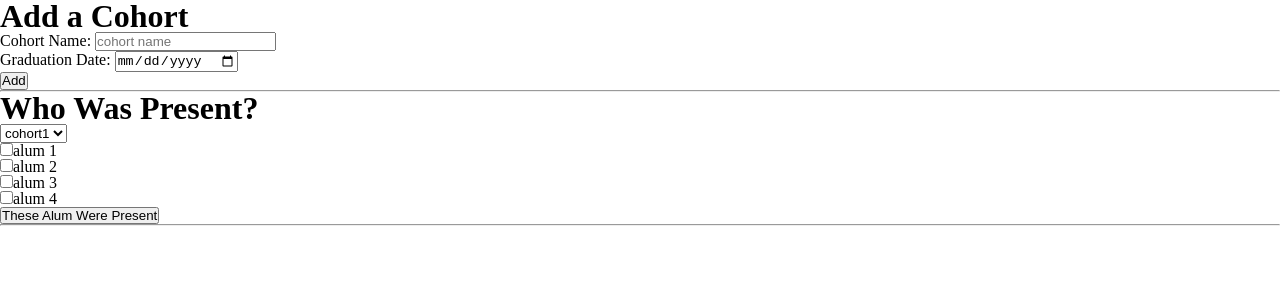
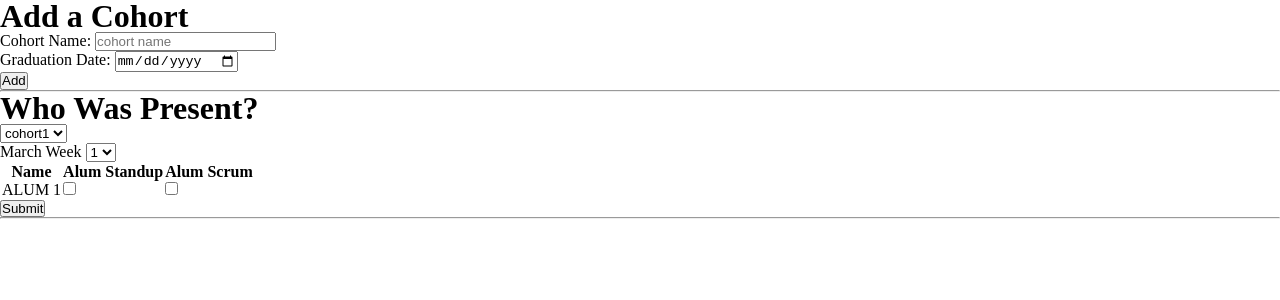
Before and after one commit to AwrenNuit/alum-tracker, a React (Create React App) app: page / in a window 1280 px wide. Shown: the top 300 px of the page. Built offline with nearby package versions, Linux system fonts and the light colour scheme.

Commit message:
set up month and week picker

```diff
--- a/src/components/AlumList/AlumList.js
+++ b/src/components/AlumList/AlumList.js
@@ -7,48 +7,111 @@ export default function AlumList() {
   // const alumList = useSelector(state => state.alum); // reducer holds alum list from firebase
   // const cohortList = useSelector(state => state.cohorts); // reducer holds cohort list from firebase
   const [alumPresent, setAlumPresent] = useState([]);
+  const [month, setMonth] = useState('');
+  const [week, setWeek] = useState('');
 
   useEffect(()=>{
-    //
+    let date = new Date().getMonth();
+    switch(+date){
+      case 0:
+        setMonth('January');
+        break;
+      case 1:
+        setMonth('February');
+        break;
+      case 2:
+        setMonth('March');
+        break;
+      case 3:
+        setMonth('April');
+        break;
+      case 4:
+        setMonth('May');
+        break;
+      case 5:
+        setMonth('June');
+        break;
+      case 6:
+        setMonth('July');
+        break;
+      case 7:
+        setMonth('August');
+        break;
+      case 8:
+        setMonth('September');
+        break;
+      case 9:
+        setMonth('October');
+        break;
+      case 10:
+        setMonth('November');
+        break;
+      case 11:
+        setMonth('December');
+        break;
+    }
   })
 
   return(
     <>
     <h1>Who Was Present?</h1>
     <form>
-      <select>
-        <option>cohort1</option>
-        <option>cohort2</option>
-      </select>
+      <div>
+        <select>
+          <option>cohort1</option>
+          <option>cohort2</option>
+        </select>
+      </div>
+
+      <div>
+        <p>
+          {month} Week&nbsp;
+          <select onChange={(e)=>setWeek(e.target.value)}>
+            <option value={1}>1</option>
+            <option value={2}>2</option>
+            <option value={3}>3</option>
+            <option value={4}>4</option>
+            <option value={5}>5</option>
+          </select>
+        </p>
+      </div>
 
       {/* checkbox list of alum based on selected cohort */}
       <div>
-        <label>
-          <input type="checkbox" name="alum" />
-          alum 1
-        </label>
-      </div>
-      <div>
-        <label>
-          <input type="checkbox" name="alum" />
-          alum 2
-        </label>
-      </div>
-      <div>
-        <label>
-          <input type="checkbox" name="alum" />
-          alum 3
-        </label>
-      </div>
-      <div>
-        <label>
-          <input type="checkbox" name="alum" />
-          alum 4
-        </label>
+        <table>
+          <thead>
+            <tr>
+              <th>Name</th>
+              <th>Alum Standup</th>
+              <th>Alum Scrum</th>
+            </tr>
+          </thead>
+          <tbody>
+            <tr>
+              <td>ALUM 1</td>
+              <td>
+                <input
+                  type="checkbox"
+                  name="standup"
+                  // value={}
+                  // onChange={}
+                />
+              </td>
+              <td>
+                <input
+                  type="checkbox"
+                  name="scrum"
+                  // value={}
+                  // onChange={}
+                />
+              </td>
+            </tr>
+          </tbody>
+        </table>
       </div>
 
       <div>
-        <button type="submit">These Alum Were Present</button>
+        <button type="submit">Submit</button>
       </div>
     </form>
     <hr />
```
